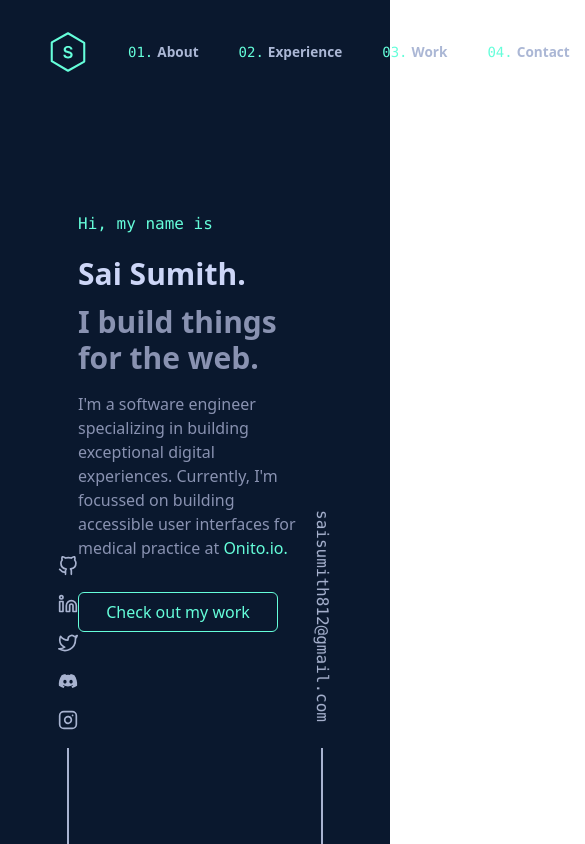
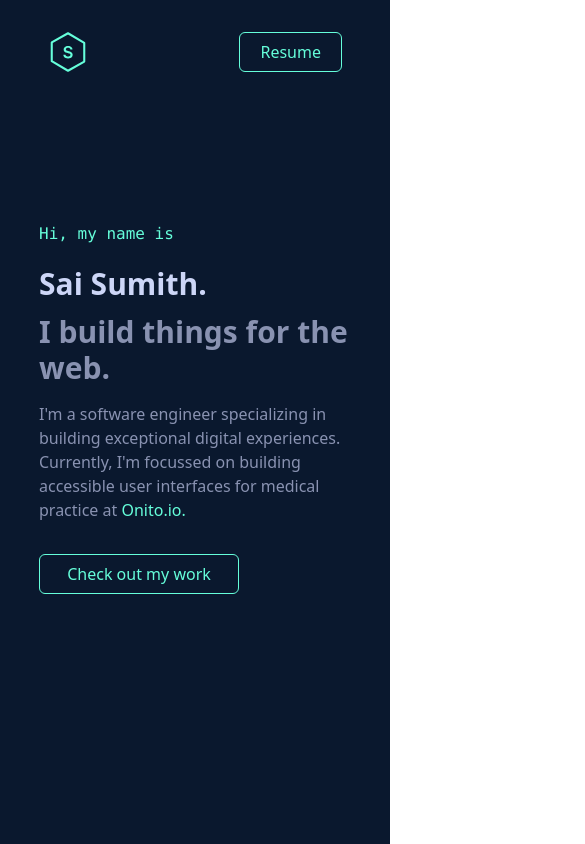
Before and after one commit to saisumith770/portfolio-2, a React (Vite) app: page / in a window 390 px wide. Shown: the top 844 px of the page, 585 px wide, since content can reach past the window. Built offline with nearby package versions, Linux system fonts and the light colour scheme.

Commit message:
made the page responsive on all screen sizes

```diff
--- a/src/components/organisms/Mail.tsx
+++ b/src/components/organisms/Mail.tsx
@@ -2,7 +2,7 @@ import AnimateHoverText from "components/atoms/AnimateHoverText";
 
 export default function Socials() {
 	return (
-		<div className="fixed bottom-0 right-12 w-[40px] h-60 flex flex-col items-center justify-between">
+		<div className="fixed bottom-0 right-12 w-[40px] h-60 hidden md:flex flex-col items-center justify-between">
 			<a href="mailto:saisumith812@gmail.com" target="_blank" rel="noopener noreferrer">
 				<AnimateHoverText>
 					<h4 className="rotate-90 font-mono">saisumith812@gmail.com</h4>
--- a/src/components/organisms/Nav.tsx
+++ b/src/components/organisms/Nav.tsx
@@ -28,10 +28,12 @@ export default function Nav() {
 				</svg>
 			</a>
 			<div className="flex">
-				<NavItem pos="01." name="About" />
-				<NavItem pos="02." name="Experience" />
-				<NavItem pos="03." name="Work" />
-				<NavItem pos="04." name="Contact" />
+				<div className="hidden md:flex">
+					<NavItem pos="01." name="About" />
+					<NavItem pos="02." name="Experience" />
+					<NavItem pos="03." name="Work" />
+					<NavItem pos="04." name="Contact" />
+				</div>
 
 				<div className="ml-10 mr-12">
 					<Button>Resume</Button>
--- a/src/components/organisms/Socials.tsx
+++ b/src/components/organisms/Socials.tsx
@@ -4,7 +4,7 @@ import AnimateHoverText from "components/atoms/AnimateHoverText";
 
 export default function Socials() {
 	return (
-		<div className="fixed bottom-0 left-12 w-[40px] h-72 flex flex-col items-center justify-between">
+		<div className="fixed bottom-0 left-12 w-[40px] h-72 hidden md:flex flex-col items-center justify-between">
 			<a href="https://github.com/saisumith770" target="_blank">
 				<AnimateHoverText>
 					<FiGithub size={20} />
--- a/src/pages/Introduction.tsx
+++ b/src/pages/Introduction.tsx
@@ -2,13 +2,16 @@ import Button from "components/atoms/Button";
 
 export default function Introduction() {
 	return (
-		<div className="w-[60%] min-h-[400px] absolute top-1/2 left-1/2 -translate-x-1/2 -translate-y-1/2">
+		<div className="w-[80%] md:w-[60%] min-h-[400px] absolute top-1/2 left-1/2 -translate-x-1/2 -translate-y-1/2">
 			<h4 className="font-mono text-base mb-5 text-primary">Hi, my name is</h4>
 			<h2 className="font-sans font-bold mb-3 xl:text-7xl text-[#CDD6F7] md:text-5xl lg:text-6xl text-3xl">Sai Sumith.</h2>
 			<h2 className="font-sans font-bold mb-4 xl:text-7xl text-[#8992B1] md:text-5xl lg:text-6xl text-3xl">I build things for the web.</h2>
-			<h4 className="font-sans text-base text-[#8992B1] md:w-1/2 w-full">
+			<h4 className="font-sans text-base text-[#8992B1] lg:w-1/2 w-full">
 				I'm a software engineer specializing in building exceptional digital experiences. Currently, I'm focussed on building accessible user
-				interfaces for medical practice at <span className="text-primary">Onito.io.</span>
+				interfaces for medical practice at{" "}
+				<a href="https://www.onito.io/" target="_blank">
+					<span className="text-primary">Onito.io.</span>
+				</a>
 			</h4>
 
 			<div className="w-[200px] mt-8">
```
